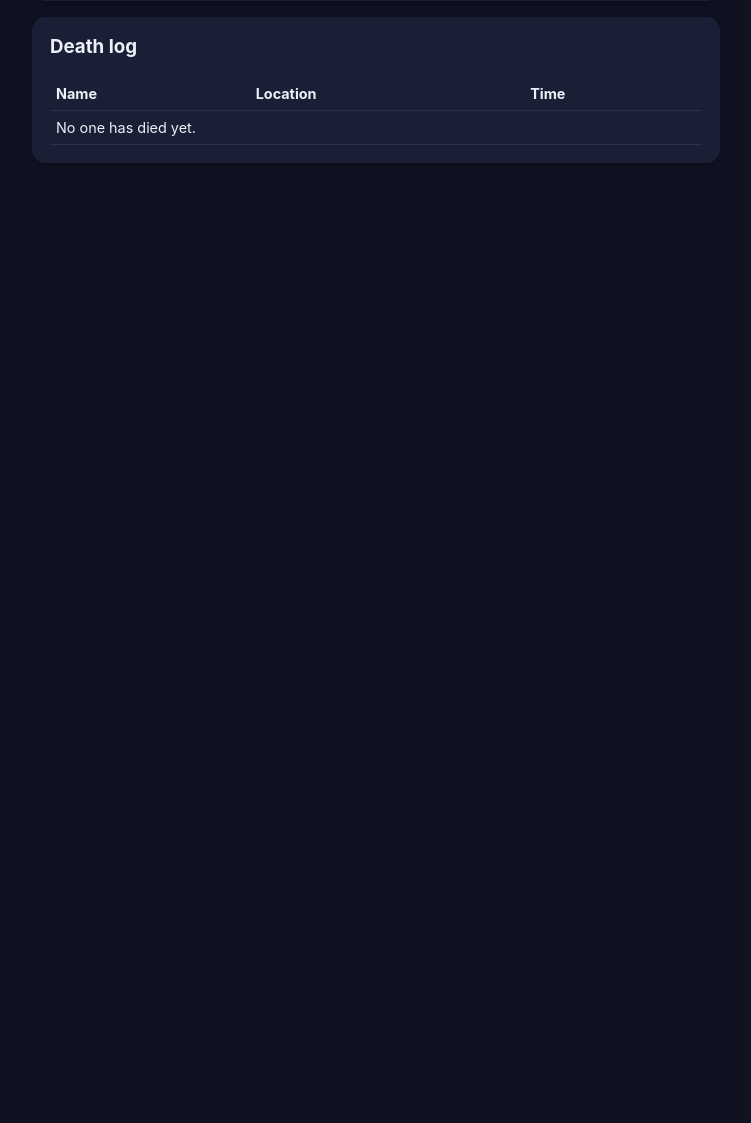
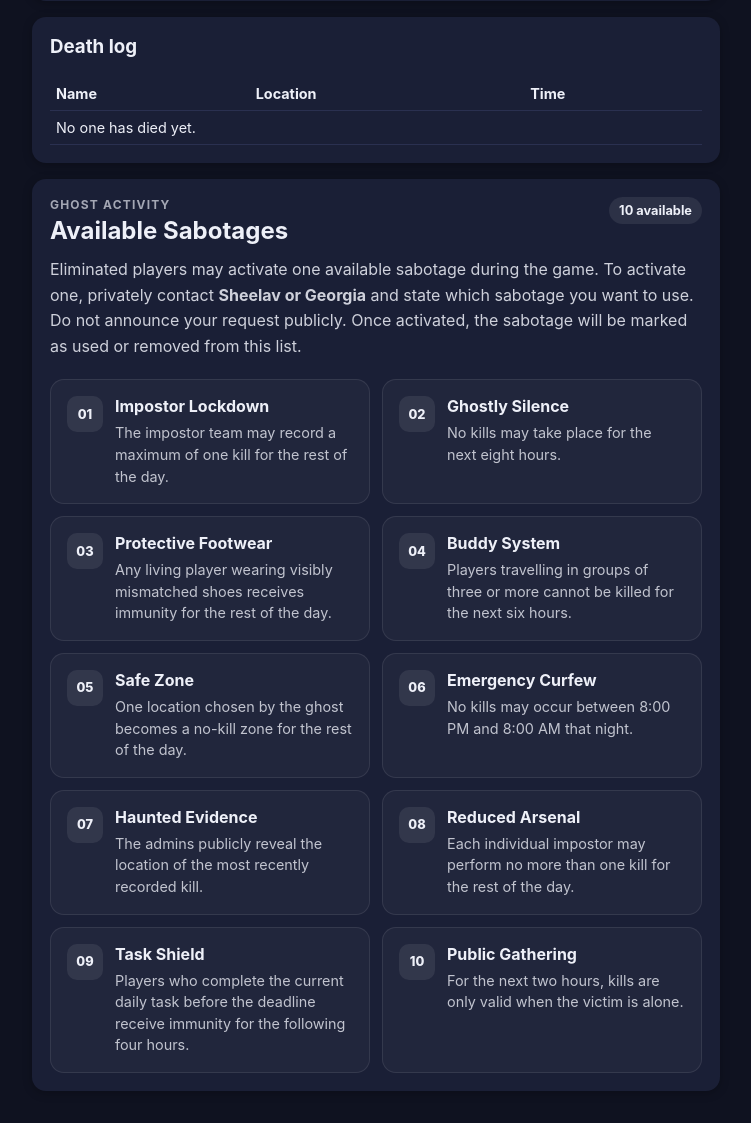
Before and after one commit to Terminator567/among-us, a Flask app: page /dashboard in a window 1280 px wide. Shown: the part 564-1687 px from the top of the page, without its empty margins (264-1015 px from the left). Before the commit the page ends 727 px from the top, so only its background shows below. Run offline with Flask 3, Linux system fonts and the light colour scheme; the visitor is signed in with stand-in values (Sample User, id 1); data comes from the database, SQL or seed files in the repository; tables that the repository leaves empty hold one stand-in row (values such as "Sample post"); data that the repository does not hold is empty.

Commit message:
added sabotages

```diff
--- a/static/css/style.css
+++ b/static/css/style.css
@@ -165,3 +165,109 @@ code {
     text-align: center;
     box-sizing: border-box;
 }
+
+.sabotage-card {
+    overflow: hidden;
+}
+
+.sabotage-header {
+    display: flex;
+    align-items: flex-start;
+    justify-content: space-between;
+    gap: 16px;
+    margin-bottom: 12px;
+}
+
+.sabotage-header h2 {
+    margin: 0;
+}
+
+.eyebrow {
+    margin: 0 0 4px;
+    font-size: 0.75rem;
+    font-weight: 700;
+    letter-spacing: 0.1em;
+    text-transform: uppercase;
+    opacity: 0.65;
+}
+
+.sabotage-count {
+    flex-shrink: 0;
+    padding: 6px 10px;
+    border-radius: 999px;
+    font-size: 0.8rem;
+    font-weight: 700;
+    background: rgba(255, 255, 255, 0.08);
+}
+
+.sabotage-intro {
+    margin: 0 0 20px;
+    line-height: 1.6;
+    opacity: 0.85;
+}
+
+.sabotage-grid {
+    display: grid;
+    grid-template-columns: repeat(2, minmax(0, 1fr));
+    gap: 12px;
+}
+
+.sabotage-item {
+    display: flex;
+    align-items: flex-start;
+    gap: 12px;
+    min-width: 0;
+    padding: 16px;
+    border: 1px solid rgba(255, 255, 255, 0.09);
+    border-radius: 14px;
+    background: rgba(255, 255, 255, 0.03);
+}
+
+.sabotage-number {
+    display: flex;
+    align-items: center;
+    justify-content: center;
+    flex: 0 0 36px;
+    width: 36px;
+    height: 36px;
+    border-radius: 10px;
+    font-size: 0.8rem;
+    font-weight: 800;
+    background: rgba(255, 255, 255, 0.08);
+}
+
+.sabotage-item h3 {
+    margin: 0 0 6px;
+    font-size: 1rem;
+}
+
+.sabotage-item p {
+    margin: 0;
+    line-height: 1.5;
+    font-size: 0.9rem;
+    opacity: 0.78;
+}
+
+.sabotage-item.is-used {
+    opacity: 0.48;
+}
+
+.sabotage-item.is-used h3,
+.sabotage-item.is-used p {
+    text-decoration: line-through;
+}
+
+@media (max-width: 700px) {
+    .sabotage-header {
+        flex-direction: column;
+        align-items: stretch;
+    }
+
+    .sabotage-count {
+        align-self: flex-start;
+    }
+
+    .sabotage-grid {
+        grid-template-columns: 1fr;
+    }
+}
--- a/templates/dashboard.html
+++ b/templates/dashboard.html
@@ -63,4 +63,134 @@
     </table>
 </div>
 
+<div class="card sabotage-card">
+    <div class="sabotage-header">
+        <div>
+            <p class="eyebrow">Ghost activity</p>
+            <h2>Available Sabotages</h2>
+        </div>
+
+        <span class="sabotage-count">10 available</span>
+    </div>
+
+    <p class="sabotage-intro">
+        Eliminated players may activate one available sabotage during the
+        game. To activate one, privately contact
+        <strong>Sheelav or Georgia</strong> and state which sabotage you want
+        to use. Do not announce your request publicly. Once activated, the
+        sabotage will be marked as used or removed from this list.
+    </p>
+
+    <div class="sabotage-grid">
+        <article class="sabotage-item">
+            <div class="sabotage-number">01</div>
+            <div>
+                <h3>Impostor Lockdown</h3>
+                <p>
+                    The impostor team may record a maximum of one kill for
+                    the rest of the day.
+                </p>
+            </div>
+        </article>
+
+        <article class="sabotage-item">
+            <div class="sabotage-number">02</div>
+            <div>
+                <h3>Ghostly Silence</h3>
+                <p>
+                    No kills may take place for the next eight hours.
+                </p>
+            </div>
+        </article>
+
+        <article class="sabotage-item">
+            <div class="sabotage-number">03</div>
+            <div>
+                <h3>Protective Footwear</h3>
+                <p>
+                    Any living player wearing visibly mismatched shoes
+                    receives immunity for the rest of the day.
+                </p>
+            </div>
+        </article>
+
+        <article class="sabotage-item">
+            <div class="sabotage-number">04</div>
+            <div>
+                <h3>Buddy System</h3>
+                <p>
+                    Players travelling in groups of three or more cannot be
+                    killed for the next six hours.
+                </p>
+            </div>
+        </article>
+
+        <article class="sabotage-item">
+            <div class="sabotage-number">05</div>
+            <div>
+                <h3>Safe Zone</h3>
+                <p>
+                    One location chosen by the ghost becomes a no-kill zone
+                    for the rest of the day.
+                </p>
+            </div>
+        </article>
+
+        <article class="sabotage-item">
+            <div class="sabotage-number">06</div>
+            <div>
+                <h3>Emergency Curfew</h3>
+                <p>
+                    No kills may occur between 8:00 PM and 8:00 AM that
+                    night.
+                </p>
+            </div>
+        </article>
+
+        <article class="sabotage-item">
+            <div class="sabotage-number">07</div>
+            <div>
+                <h3>Haunted Evidence</h3>
+                <p>
+                    The admins publicly reveal the location of the most
+                    recently recorded kill.
+                </p>
+            </div>
+        </article>
+
+        <article class="sabotage-item">
+            <div class="sabotage-number">08</div>
+            <div>
+                <h3>Reduced Arsenal</h3>
+                <p>
+                    Each individual impostor may perform no more than one
+                    kill for the rest of the day.
+                </p>
+            </div>
+        </article>
+
+        <article class="sabotage-item">
+            <div class="sabotage-number">09</div>
+            <div>
+                <h3>Task Shield</h3>
+                <p>
+                    Players who complete the current daily task before the
+                    deadline receive immunity for the following four hours.
+                </p>
+            </div>
+        </article>
+
+        <article class="sabotage-item">
+            <div class="sabotage-number">10</div>
+            <div>
+                <h3>Public Gathering</h3>
+                <p>
+                    For the next two hours, kills are only valid when the
+                    victim is alone.
+                </p>
+            </div>
+        </article>
+    </div>
+</div>
+
 {% endblock %}
```
